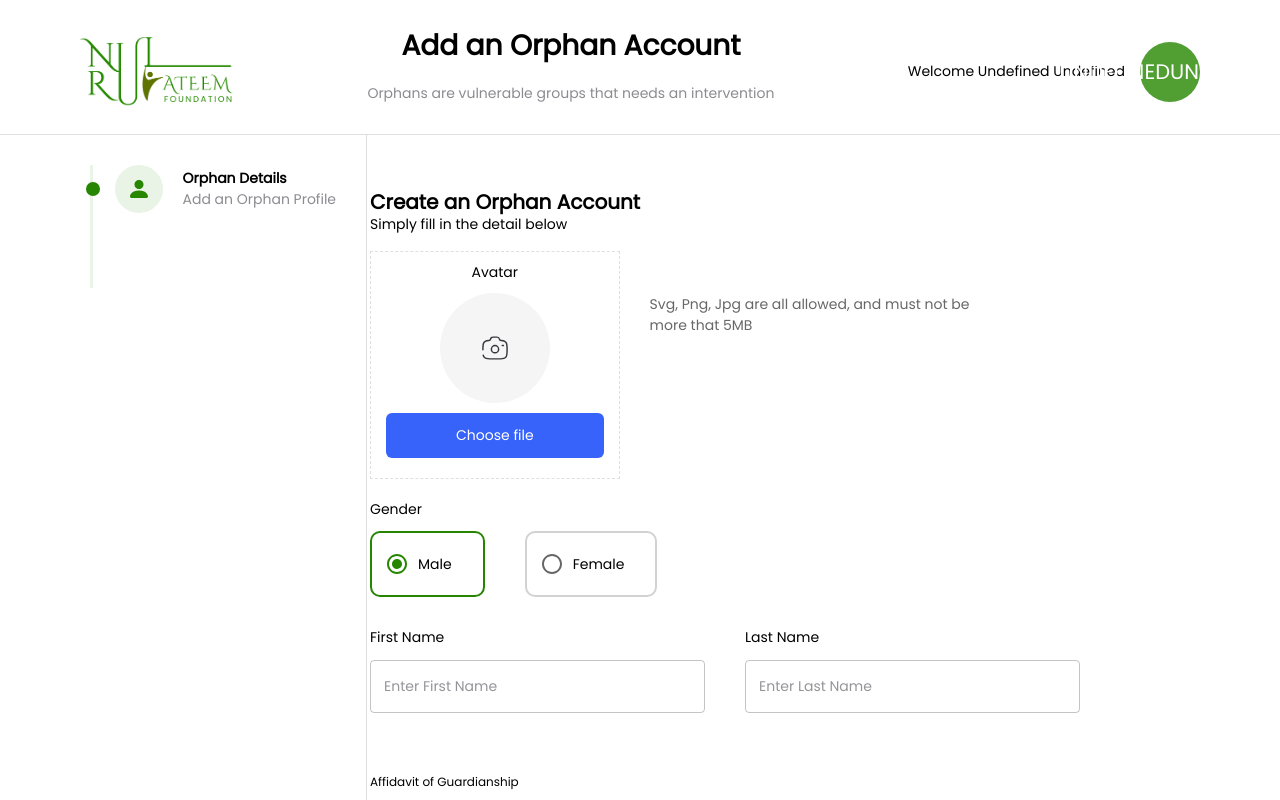
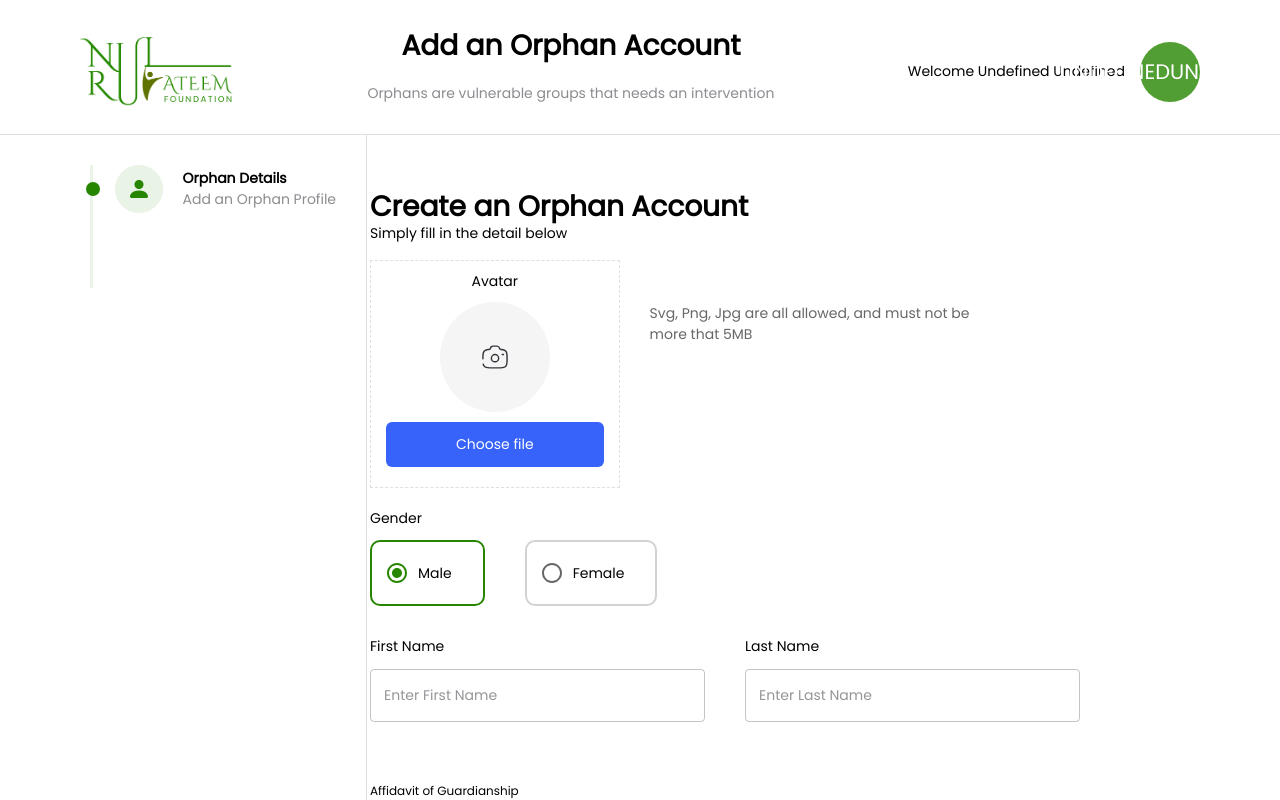
Before and after one commit to sadiq-i-umar/nurul-yateem-next, a Next.js app: page /dashboard/add-an-orphan in a window 1280 px wide. Shown: the top 800 px of the page. Built offline with nearby package versions, Linux system fonts and the light colour scheme; no server answers.

Commit message:
fix font

```diff
--- a/components/add-an-orphan/add-orphan.tsx
+++ b/components/add-an-orphan/add-orphan.tsx
@@ -132,7 +132,10 @@ const AddAnOrphan: React.FC = () => {
                   my: 2,
                 }}
               >
-                <Typography variant="h1" sx={{ fontSize: "20px" }}>
+                <Typography
+                  variant="h1"
+                  // sx={{  fontFamily: "Poppins" }}
+                >
                   Create an Orphan Account
                 </Typography>
                 <Typography sx={{}}>Simply fill in the detail below</Typography>
--- a/src/app/globals.css
+++ b/src/app/globals.css
@@ -3,6 +3,7 @@
 @tailwind utilities;
 
 body {
-    margin: 0;
-    padding: 0;
+  margin: 0;
+  padding: 0;
+  font-family: "Poppins", sans-serif;
 }
--- a/src/app/layout.tsx
+++ b/src/app/layout.tsx
@@ -21,7 +21,6 @@ export default async function RootLayout({
 }: Readonly<{
   children: React.ReactNode;
 }>) {
-
   return (
     <ThemeProvider theme={theme}>
       <QueryClientProvider>
```
